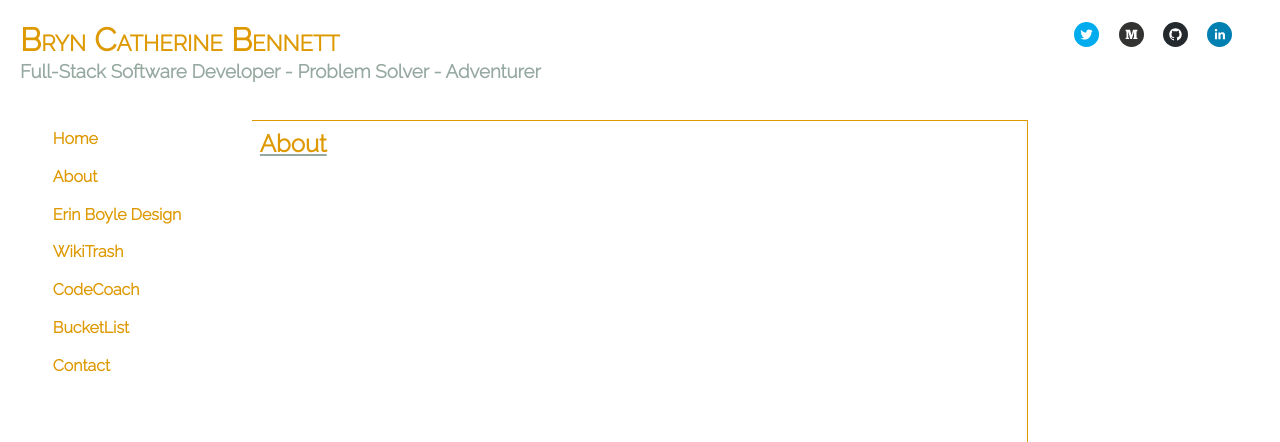
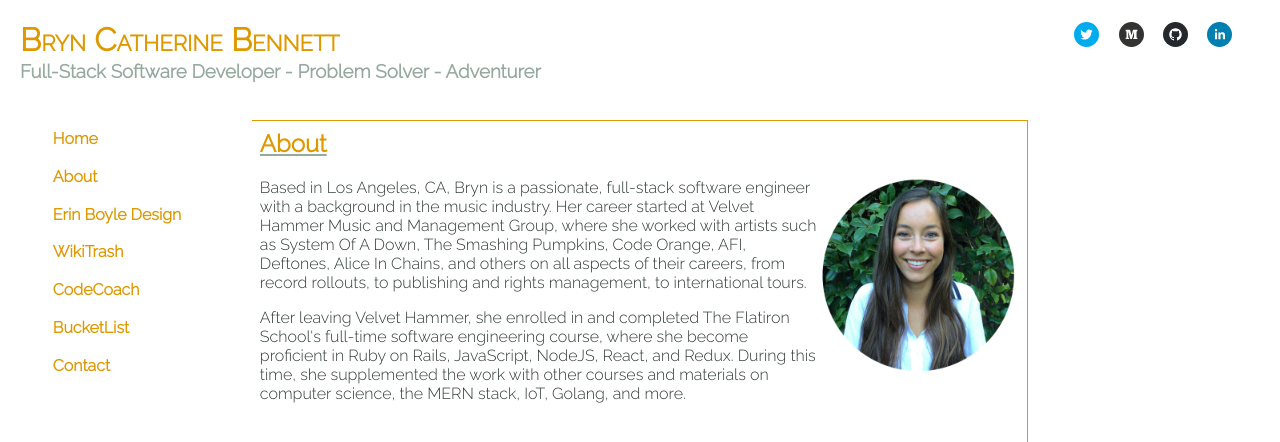
Before and after one commit to bbennett7/portfolio, a React (Create React App) app: page /about in a window 1280 px wide. Shown: the top 442 px of the page. Built offline with nearby package versions, Linux system fonts and the light colour scheme.

Commit message:
Active menu link styled

```diff
--- a/src/App.css
+++ b/src/App.css
@@ -8,6 +8,7 @@
 
 body {
   --green: rgb(150, 169,160);
+  --lightgreen: rgb(191, 206, 197);
   --yellow: rgb(222, 153, 0);
   --gray: rgb(50, 60, 54);
   min-height: 100%;
@@ -103,6 +104,13 @@ a:hover {
   background-color: var(--green);
 }
 
+.Active {
+  color: white;
+  text-decoration: underline;
+  text-decoration-color: var(--yellow);
+  background-color: var(--lightgreen);
+}
+
 .About, .Bucketlist, .Code-Coach, .Contact, .EB-Design, .Home, .Wiki-trash {
   grid-area: 2 / 2 / 2 / 3;
   padding: 1%;
@@ -113,6 +121,8 @@ a:hover {
 
 .Page-header {
   margin-top: 0%;
+  margin-right: 10px;
+  width: 50%;
 }
 
 p {
@@ -132,6 +142,12 @@ h4 {
 }
 .App-link {
   padding: 0% 1px;
+}
+
+#Headshot {
+  width: 200px;
+  height: 200px;
+  float: right;
 }
 
 iframe {
--- a/src/components/About.js
+++ b/src/components/About.js
@@ -1,10 +1,14 @@
 import React, { Component } from 'react';
+import HeadShot from '../images/WebsiteImg.png';
 
 export default class About extends Component {
     render() {
         return(
             <div className="About">
                 <h2 className="Page-header">About</h2>
+                <img id="Headshot" src={HeadShot} />
+                <p>Based in Los Angeles, CA, Bryn is a passionate, full-stack software engineer with a background in the music industry. Her career started at Velvet Hammer Music and Management Group, where she worked with artists such as System Of A Down, The Smashing Pumpkins, Code Orange, AFI, Deftones, Alice In Chains, and others on all aspects of their careers, from record rollouts, to publishing and rights management, to international tours.</p>
+                <p>After leaving Velvet Hammer, she enrolled in and completed The Flatiron School's full-time software engineering course, where she become proficient in Ruby on Rails, JavaScript, NodeJS, React, and Redux. During this time, she supplemented the work with other courses and materials on computer science, the MERN stack, IoT, Golang, and more.</p>
             </div>
         )
     }
--- a/src/components/Home.js
+++ b/src/components/Home.js
@@ -27,7 +27,7 @@ export default class Home extends Component {
                 <HomeIcon greyFile={VHGrey} colorFile={VHColor} title="Velvet Hammer Music and Management" firstLine="Junior manager for Grammy-award winning artists"/>
                 <HomeIcon greyFile={MGrey} colorFile={MColor} title="Writer" firstLine="Contributor to The Startup, 500k+ followers" secondLine="Contributor to JavaScript in Plain English, 12.3k+ followers"/>
                 <HomeIcon greyFile={TPGrey} colorFile={TPColor} title="Tree People" firstLine="Volunteer tree planter"/>
-                <HomeIcon greyFile={ZGrey} colorFile={ZColor} title="Animal Lover" firstLine="Dog mom to Zuma, my rescued shepadoodle and baby"/>
+                <HomeIcon greyFile={ZGrey} colorFile={ZColor} title="Animal Lover" firstLine="Dog mom to Zuma, Bryn's rescued shepadoodle and baby"/>
                 <HomeIcon greyFile={RGrey} colorFile={RColor} title="Avid Reader" firstLine="Favorite Books:" secondLine="The Dharma Bums by Jack Kerouac" thirdLine="Travels with Charlie by John Steinbeck" fourthLine="Islands in the Stream by Ernest Hemingway"/>
                 <HomeIcon greyFile={HGrey} colorFile={HColor} title="Wellness and Active Lifestyle Enthusiast" firstLine="Yogi" secondLine="Runner" thirdLine="Rock climber" fourthLine="Meditation novice"/>
             </div>
--- a/src/components/Menu.js
+++ b/src/components/Menu.js
@@ -3,16 +3,42 @@ import { Link } from 'react-router-dom';
 
 
 export default class MenuBar extends Component {
+    constructor() {
+        super();
+        this.state = {
+            path: ""
+        }
+    }
+
+    handleOnClick = (event) => {
+        console.log(event.target.innerHTML)
+        let path = event.target.innerHTML.toLowerCase().replace(" ", "");
+        console.log(path)
+        this.setState ({
+            path: path
+        })
+        console.log(this.state)
+    }
+
+    getClass = (component) => {
+        if (this.state.path === component) {
+            return "Active"
+        } else {
+            return "Inactive"
+        }
+    }
+
+
     render() {
         return(
             <div className="Menu">
-                <h4> <Link to="/">  Home  </Link> </h4>
-                <h4> <Link to="/About"> About </Link></h4>
-                <h4> <Link to="/ErinBoyleDesign"> Erin Boyle Design </Link> </h4>
-                <h4> <Link to="/WikiTrash"> WikiTrash </Link> </h4>
-                <h4> <Link to="/CodeCoach"> CodeCoach </Link> </h4>
-                <h4> <Link to="/BucketList"> BucketList </Link> </h4>
-                <h4> <Link to="/Contact"> Contact </Link> </h4>
+                <h4 onClick={this.handleOnClick}> <Link to="/home" className={this.getClass("home")}>Home</Link> </h4>
+                <h4 onClick={this.handleOnClick}> <Link to="/about" className={this.getClass("about")}>About</Link></h4>
+                <h4 onClick={this.handleOnClick}> <Link to="/erinboyledesign" className={this.getClass("erinboyledesign")}>Erin Boyle Design</Link> </h4>
+                <h4 onClick={this.handleOnClick}> <Link to="/wikiTrash" className={this.getClass("wikitrash")}>WikiTrash</Link> </h4>
+                <h4 onClick={this.handleOnClick}> <Link to="/codecoach" className={this.getClass("codecoach")}>CodeCoach</Link> </h4>
+                <h4 onClick={this.handleOnClick}> <Link to="/bucketList" className={this.getClass("bucketlist")}>BucketList</Link> </h4>
+                <h4 onClick={this.handleOnClick}> <Link to="/contact" className={this.getClass("contact")}>Contact</Link> </h4>
              </div>
         )
     }
--- a/src/index.js
+++ b/src/index.js
@@ -17,12 +17,13 @@ ReactDOM.render(
         <React.Fragment>
             <Route path="/" component={App} />
             <Route exact path="/" component={Home} />
-            <Route exact path="/About" component={About} />
-            <Route exact path="/ErinBoyleDesign" component={EBDesign} />
-            <Route exact path="/WikiTrash" component={WikiTrash} />
-            <Route exact path="/CodeCoach" component={CodeCoach} />
-            <Route exact path="/BucketList" component={Bucketlist} />
-            <Route exact path="/Contact" component={Contact} />
+            <Route exact path="/home" component={Home} />
+            <Route exact path="/about" component={About} />
+            <Route exact path="/erinboyledesign" component={EBDesign} />
+            <Route exact path="/wikitrash" component={WikiTrash} />
+            <Route exact path="/codecoach" component={CodeCoach} />
+            <Route exact path="/bucketlist" component={Bucketlist} />
+            <Route exact path="/contact" component={Contact} />
         </React.Fragment>
     </Router>,
 document.getElementById('root'));
```
Also changed, not shown: src/images/WebsiteImg.png (added).
